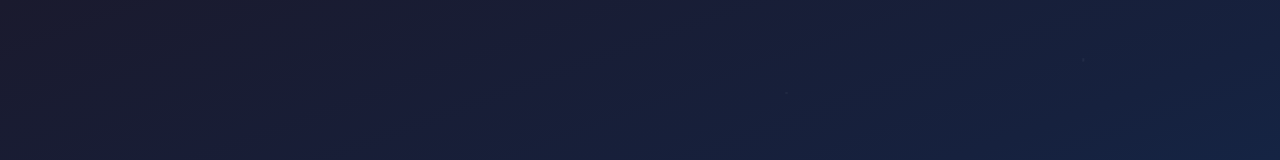
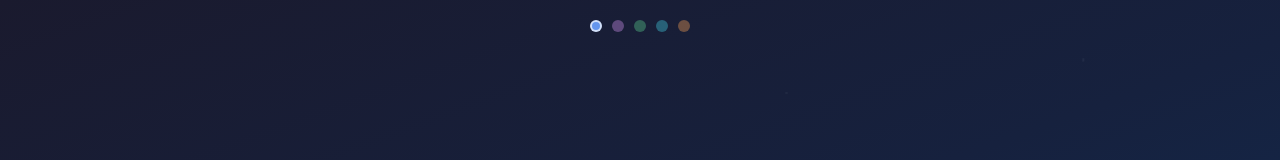
Before and after one commit to bcrey/breathe-app, a Next.js app: page / in a window 1280 px wide. Shown: the top 160 px of the page. Built offline with nearby package versions, Linux system fonts and the light colour scheme.

Commit message:
Added color picker

```diff
--- a/app/breathe.jsx
+++ b/app/breathe.jsx
@@ -1,5 +1,13 @@
 "use client";
 import { useState, useEffect, useRef } from "react";
+
+const THEMES = [
+  { name: "midnight", bg: "linear-gradient(160deg, #1a1a2e 0%, #16213e 40%, #0f3460 100%)", accent: "100, 149, 237", dot: "#6495ed" },
+  { name: "dusk",     bg: "linear-gradient(160deg, #1e1525 0%, #2d1b3d 40%, #4a2060 100%)", accent: "180, 130, 210", dot: "#b482d2" },
+  { name: "forest",   bg: "linear-gradient(160deg, #0d1f18 0%, #122a1e 40%, #1a4a30 100%)", accent: "80, 180, 130",  dot: "#50b482" },
+  { name: "ocean",    bg: "linear-gradient(160deg, #0d1e2a 0%, #0f2d3a 40%, #0d4a5a 100%)", accent: "60, 180, 200",  dot: "#3cb4c8" },
+  { name: "ember",    bg: "linear-gradient(160deg, #1e140d 0%, #2e1a0e 40%, #4a2510 100%)", accent: "210, 140, 80",  dot: "#d28c50" },
+];
 
 const PHASES = [
   { label: "breathe in", duration: 4000 },
@@ -58,6 +66,8 @@ export default function Breathe() {
   const [affirmation, setAffirmation] = useState("");
   const [showAffirmation, setShowAffirmation] = useState(false);
   const [fadeIn, setFadeIn] = useState(false);
+  const [themeIndex, setThemeIndex] = useState(0);
+  const theme = THEMES[themeIndex];
 
   const circleRef = useRef(null);
   const glowRef = useRef(null);
@@ -65,6 +75,8 @@ export default function Breathe() {
   const rafRef = useRef(null);
   const cycleCount = useRef(0);
   const lastPhase = useRef(-1);
+  const accentRef = useRef(theme.accent);
+  useEffect(() => { accentRef.current = theme.accent; }, [theme]);
 
   useEffect(() => {
     if (!started) return;
@@ -92,8 +104,8 @@ export default function Breathe() {
 
       if (circleRef.current) {
         circleRef.current.style.transform = `scale(${scale})`;
-        circleRef.current.style.boxShadow = `0 0 ${50 * scale}px rgba(100, 149, 237, ${0.08 + 0.12 * norm})`;
-        circleRef.current.style.borderColor = `rgba(100, 149, 237, ${0.15 + 0.35 * norm})`;
+        circleRef.current.style.boxShadow = `0 0 ${50 * scale}px rgba(${accentRef.current}, ${0.08 + 0.12 * norm})`;
+        circleRef.current.style.borderColor = `rgba(${accentRef.current}, ${0.15 + 0.35 * norm})`;
       }
       if (glowRef.current) {
         glowRef.current.style.transform = `scale(${scale})`;
@@ -125,7 +137,8 @@ export default function Breathe() {
     <div
       style={{
         minHeight: "100vh",
-        background: "linear-gradient(160deg, #1a1a2e 0%, #16213e 40%, #0f3460 100%)",
+        background: theme.bg,
+        transition: "background 1s ease",
         display: "flex",
         flexDirection: "column",
         alignItems: "center",
@@ -180,6 +193,41 @@ export default function Breathe() {
           50% { opacity: 1; }
         }
       `}</style>
+
+      <div
+        style={{
+          position: "absolute",
+          top: 20,
+          left: "50%",
+          transform: "translateX(-50%)",
+          display: "flex",
+          gap: 10,
+          zIndex: 10,
+        }}
+      >
+        {THEMES.map((t, i) => (
+          <button
+            key={t.name}
+            onClick={() => setThemeIndex(i)}
+            title={t.name}
+            style={{
+              width: 12,
+              height: 12,
+              borderRadius: "50%",
+              background: t.dot,
+              border: i === themeIndex ? "2px solid rgba(255,255,255,0.7)" : "2px solid transparent",
+              cursor: "pointer",
+              padding: 0,
+              outline: "none",
+              opacity: i === themeIndex ? 1 : 0.45,
+              transition: "opacity 0.3s, border-color 0.3s",
+              boxSizing: "border-box",
+            }}
+            onMouseEnter={(e) => { e.currentTarget.style.opacity = "1"; }}
+            onMouseLeave={(e) => { e.currentTarget.style.opacity = i === themeIndex ? "1" : "0.45"; }}
+          />
+        ))}
+      </div>
 
       <a
         href="http://briancreyes.com/?tab"
@@ -268,7 +316,7 @@ export default function Breathe() {
                 width: 220,
                 height: 220,
                 borderRadius: "50%",
-                background: "radial-gradient(circle, rgba(100, 149, 237, 0.12) 0%, transparent 70%)",
+                background: `radial-gradient(circle, rgba(${theme.accent}, 0.12) 0%, transparent 70%)`,
                 transform: "scale(0.6)",
                 willChange: "transform, opacity",
               }}
@@ -279,8 +327,8 @@ export default function Breathe() {
                 width: 160,
                 height: 160,
                 borderRadius: "50%",
-                border: "1px solid rgba(100, 149, 237, 0.2)",
-                background: "radial-gradient(circle at 40% 40%, rgba(100, 149, 237, 0.08), rgba(15, 52, 96, 0.2))",
+                border: `1px solid rgba(${theme.accent}, 0.2)`,
+                background: `radial-gradient(circle at 40% 40%, rgba(${theme.accent}, 0.08), rgba(15, 52, 96, 0.2))`,
                 transform: "scale(0.6)",
                 willChange: "transform, box-shadow, border-color",
               }}
```
